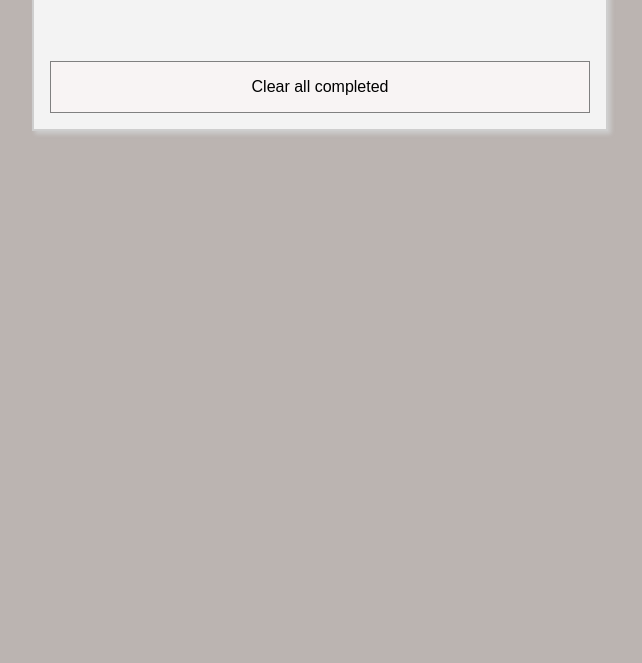
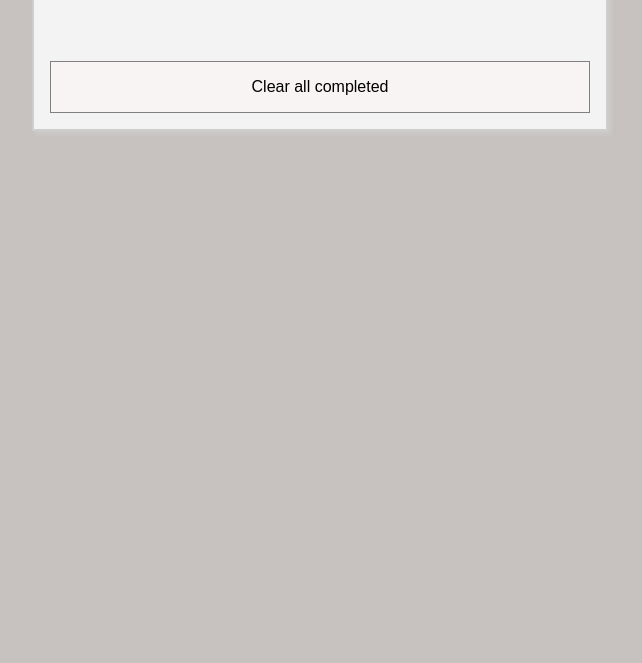
Before and after one commit to Have-Samuel/webpack, a website built with webpack: page src/index.html in a window 1280 px wide. Shown: the part 137-800 px from the top of the page, without its empty margins (320-962 px from the left). Built offline with nearby package versions, Linux system fonts and the light colour scheme.

Commit message:
Styled the todolist

```diff
--- a/src/style.css
+++ b/src/style.css
@@ -5,7 +5,7 @@
 }
 
 body {
-  background-color: rgb(187, 180, 177);
+  background-color: rgb(199, 194, 192);
 }
 
 .item-container {
```
